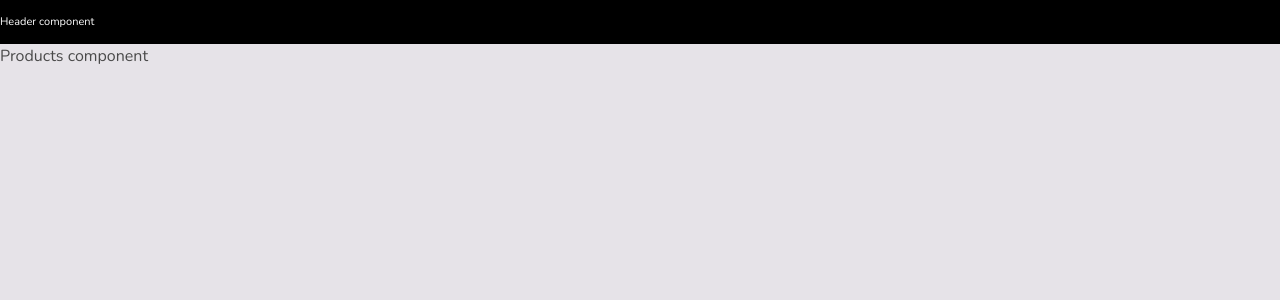
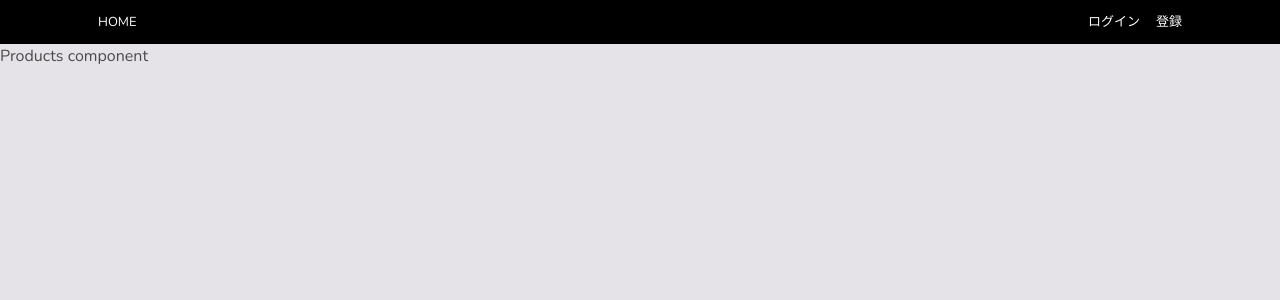
Before and after one commit to sputnicca/react-ec-site, a React (Create React App) app: page / in a window 1280 px wide. Shown: the top 300 px of the page. Built offline with nearby package versions, Linux system fonts and the light colour scheme.

Commit message:
ヘッダーの作成

```diff
--- a/src/components/Header.js
+++ b/src/components/Header.js
@@ -4,7 +4,15 @@ class Header extends React.Component {
     render() {
         return (
             <div className="header">
-              <p>Header component</p>
+                <div className="grid">
+                    <div className="start">
+                        <a href="/">HOME</a>
+                    </div>
+                    <div className="end">
+                        <a href="/">ログイン</a>
+                        <a href="/">登録</a>
+                    </div>
+                </div>
             </div>
         )
     }
```
